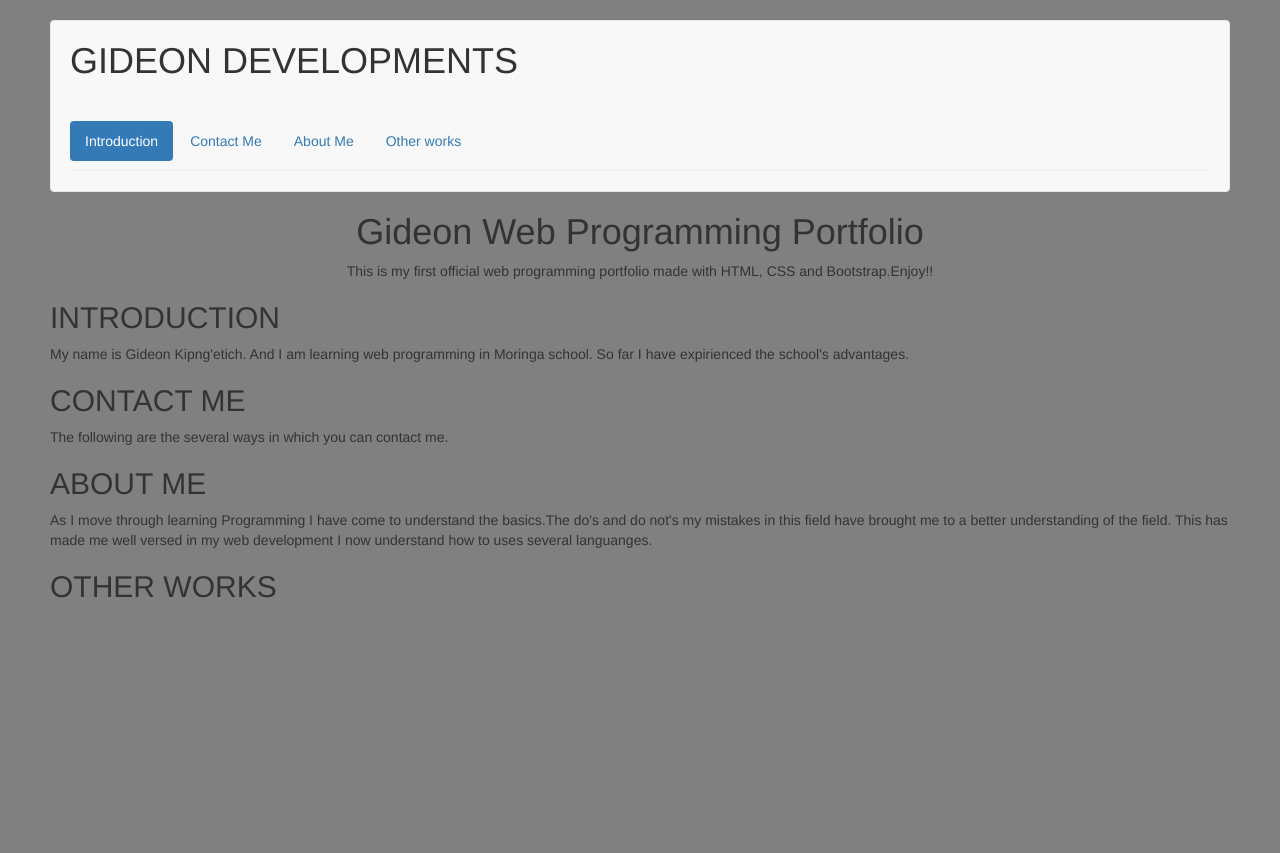
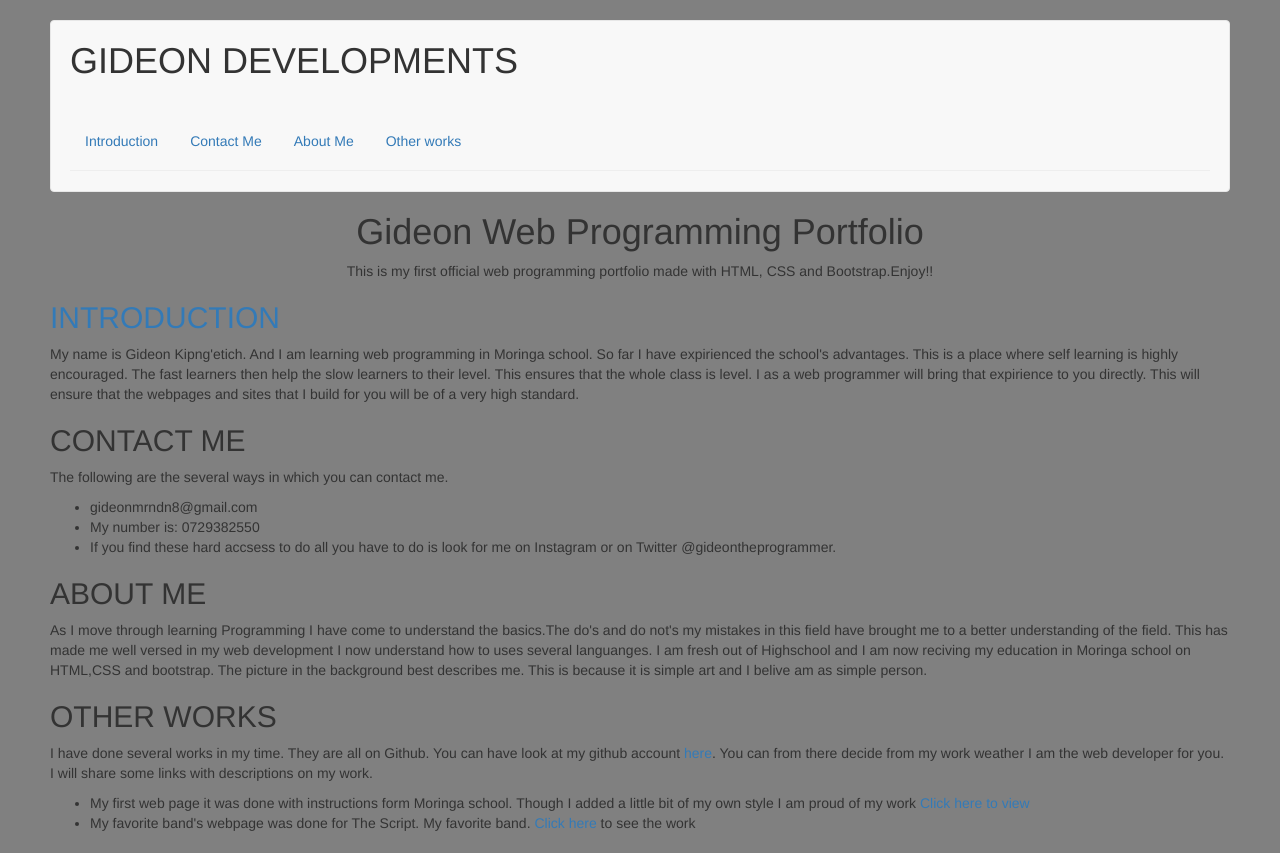
Before and after one commit to Gmrndn8/gmrndn8.github.io, a plain HTML site: page index.html in a window 1280 px wide. Before the commit the page ends 800 px from the top, so only its background shows below. Drawn offline with Linux system fonts and the light colour scheme.

Commit message:
About me updated

```diff
--- a/index.html
+++ b/index.html
@@ -3,7 +3,7 @@
 <head>
   <meta charset="utf-8">
   <meta name="viewport" content="width=device-width, initial-scale=1">
-  <title></title>
+  <title>Gideon Developments</title>
   <link rel="stylesheet" href="css/bootstrap.min.css">
   <link rel="stylesheet" href="css/styles.css">
 </head>
@@ -12,7 +12,7 @@
     <h1>GIDEON DEVELOPMENTS</h1>
     <div class="page-header">
       <ul class="nav nav-pills">
-        <li role="presentation" class="active"><a href="index.html">Introduction</a></li>
+        <li role="presentation"><a href="#introduction">Introduction</a></li>
         <li role="presentation"><a href="#contactme">Contact Me</a></li>
         <li role="presentation"><a href="#aboutme">About Me</a></li>
         <li role="presentation"><a href="#otherworks">Other works</a></li>
@@ -25,14 +25,25 @@
   <p>This is my first official web programming portfolio made with HTML, CSS and Bootstrap.Enjoy!!</p>
 </div>
 <body>
-  <h2>INTRODUCTION</h2>
-  <p>My name is Gideon Kipng'etich. And I am learning web programming in Moringa school. So far I have expirienced the school's advantages. </p>
+  <h2><a href="#introduction">INTRODUCTION</a></h2>
+  <p>My name is Gideon Kipng'etich. And I am learning web programming in Moringa school. So far I have expirienced the school's advantages. This is a place where self learning is highly encouraged. The fast learners then help the slow learners to their level.
+    This ensures that the whole class is level. I as a web programmer will bring that expirience to you directly. This will ensure that the webpages and sites that I build for you will be of a very high standard.</p>
   <h2><a href="#contactme"></a>CONTACT ME</h2>
-  <p>The following are the several ways in which you can contact me.</p>
+  <p>The following are the several ways in which you can contact me.
+    <ul>
+      <li>gideonmrndn8@gmail.com</li>
+      <li>My number is: 0729382550</li>
+      <li>If you find these hard accsess to do all you have to do is look for me on Instagram or on Twitter @gideontheprogrammer.</li>
+    </ul>
+    </p>
   <h2><a href="#aboutme"></a>ABOUT ME</h2>
-  <p>As I move through learning Programming I have come to understand the basics.The do's and do not's my mistakes in this field have brought me to a better understanding of the field. This has made me well versed in my web development I now understand how to uses several languanges.</p>
+  <p>As I move through learning Programming I have come to understand the basics.The do's and do not's my mistakes in this field have brought me to a better understanding of the field. This has made me well versed in my web development I now understand how
+    to uses several languanges. I am fresh out of Highschool and I am now reciving my education in Moringa school on HTML,CSS and bootstrap. The picture in the background best describes me. This is because it is simple art and I belive am as simple person.</p>
   <h2><a href="#otherworks"></a>OTHER WORKS</h2>
-  <p></p>
+  <p>I have done several works in my time. They are all on Github. You can have look at my github account <a href="https://github.com/Gmrndn8">here</a>. You can from there decide from my work weather I am the web developer for you. I will share some links with descriptions on my work.</p>
+  <ul>
+    <li>My first web page it was done with instructions form Moringa school. Though I added a little bit of my own style I am proud of my work <a href="https://github.com/Gmrndn8/my-first-webpage/">Click here to view</a></li>
+    <li>My favorite band's webpage was done for The Script. My favorite band. <a href="https://github.com/Gmrndn8/myfavoriteband">Click here</a> to see the work</li>
+  </ul>
 </body>
-
 </html>
```
